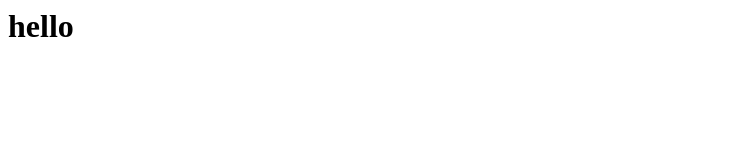
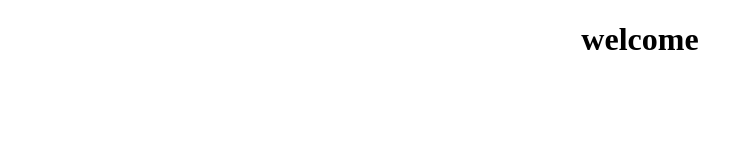
Before and after one commit to MrCarbone/js.github.io, a plain HTML site: page docs/index.html in a window 1280 px wide. Shown: the whole page, without its empty margins (0-753 px from the left). Drawn offline with Linux system fonts and the light colour scheme.

Commit message:
Update index.html

```diff
--- a/docs/index.html
+++ b/docs/index.html
@@ -1 +1,22 @@
-<h1>hello</h1>
+<!DOCTYPE html>
+<html lang="en">
+<head>
+  <meta charset="utf-8">
+  <meta name="viewport" content="width=device-width,initial-scale=1.0">
+  <title>...</title>
+  <style>
+    html,body{
+      margin:0;
+      padding:0;
+    }
+    body{
+      display:flex;
+      flex-flow:row wrap;
+      justify-content:center;
+    }
+  </style>
+</head>
+<body>
+  <h1>welcome</h1>
+</body>
+</html>
```
